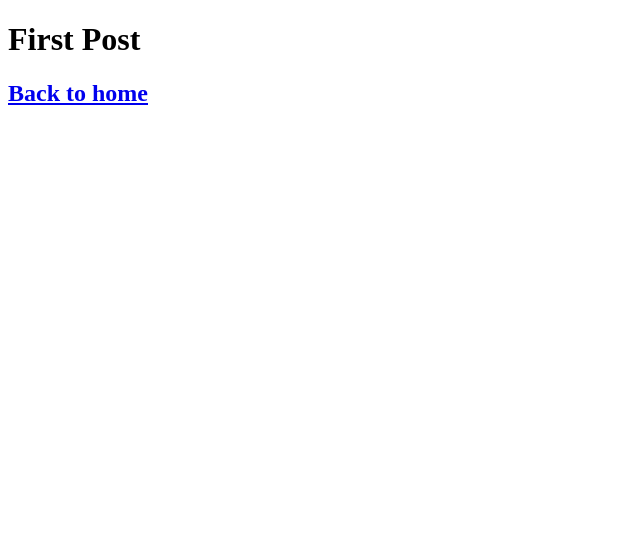
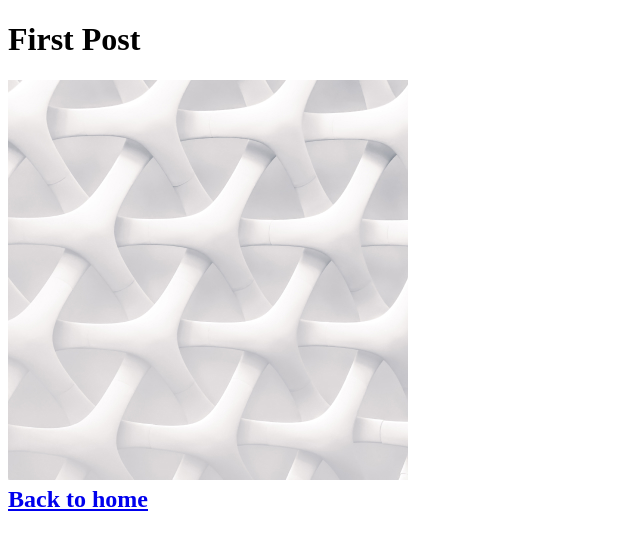
Before and after one commit to refrain62/nextjs-blog, a Next.js app: page /posts/first-post in a window 1280 px wide. Shown: the top 550 px of the page, without its empty margins (0-640 px from the left). Built offline with nearby package versions, Linux system fonts and the light colour scheme.

Commit message:
画像表示の追加

```diff
--- a/pages/posts/first-post.js
+++ b/pages/posts/first-post.js
@@ -5,6 +5,7 @@ export default function FirstPost() {
     <>
     <h1>First Post</h1>
     <h2>
+      <img src="/images/profile.jpg" alter="Your Name"></img><br/>
       <Link href="/">
         <a>Back to home</a>
       </Link>
```
Also changed, not shown: public/images/profile.jpg (added), public/vercel.svg (deleted).
